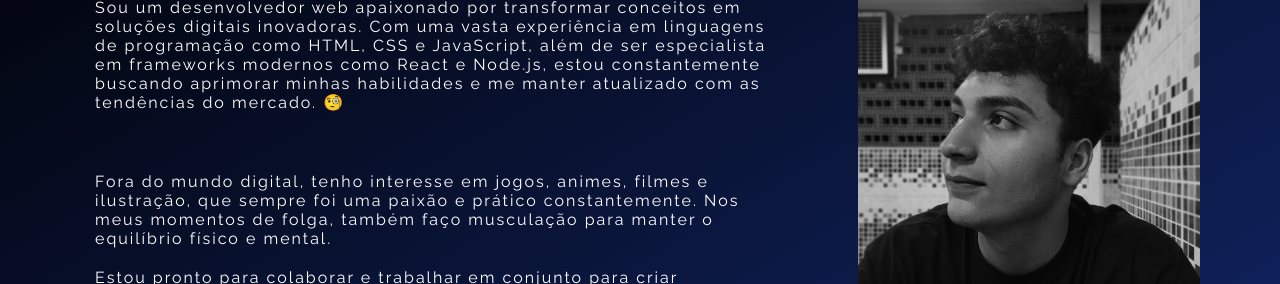
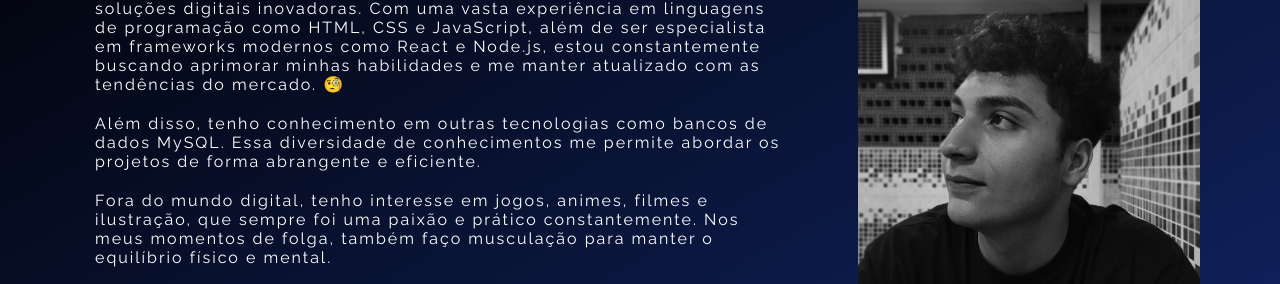
Before and after one commit to JonathanMacedo/projeto-portfolio, a plain HTML site: page index.html in a window 1280 px wide. Shown: the part 245-529 px from the top of the page. Drawn offline with nearby package versions, Linux system fonts and the light colour scheme.

Commit message:
Update index.html

```diff
--- a/index.html
+++ b/index.html
@@ -45,7 +45,8 @@
         <h1>Olá! Sou Jonathan Macedo.</h1>
         <p>Sou um desenvolvedor web apaixonado por transformar conceitos em soluções digitais inovadoras. Com uma vasta experiência em linguagens de programação como HTML, CSS e JavaScript, além de ser especialista em frameworks modernos como React e Node.js, estou constantemente buscando aprimorar minhas habilidades e me manter atualizado com as tendências do mercado. 🧐
         </p>
-      <br>
+        <p>Além disso, tenho conhecimento em outras tecnologias como bancos de dados MySQL. Essa diversidade de conhecimentos me permite abordar os projetos de forma abrangente e eficiente.</p>
+
         <p>Fora do mundo digital, tenho interesse em jogos, animes, filmes e ilustração, que sempre foi uma paixão e prático constantemente. Nos meus momentos de folga, também faço musculação para manter o equilíbrio físico e mental.</p>
         <p> Estou pronto para colaborar e trabalhar em conjunto para criar experiências web excepcionais. Vamos unir forças e transformar suas ideias em realidade digital! 🥳</p>
 
```
